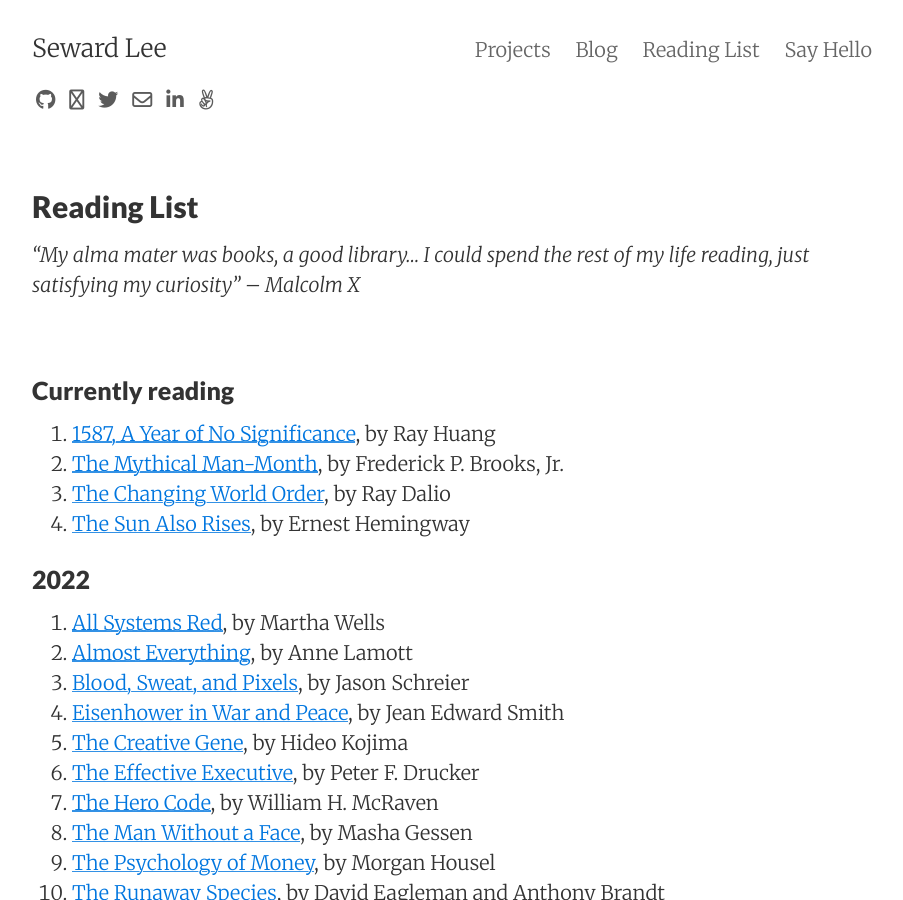
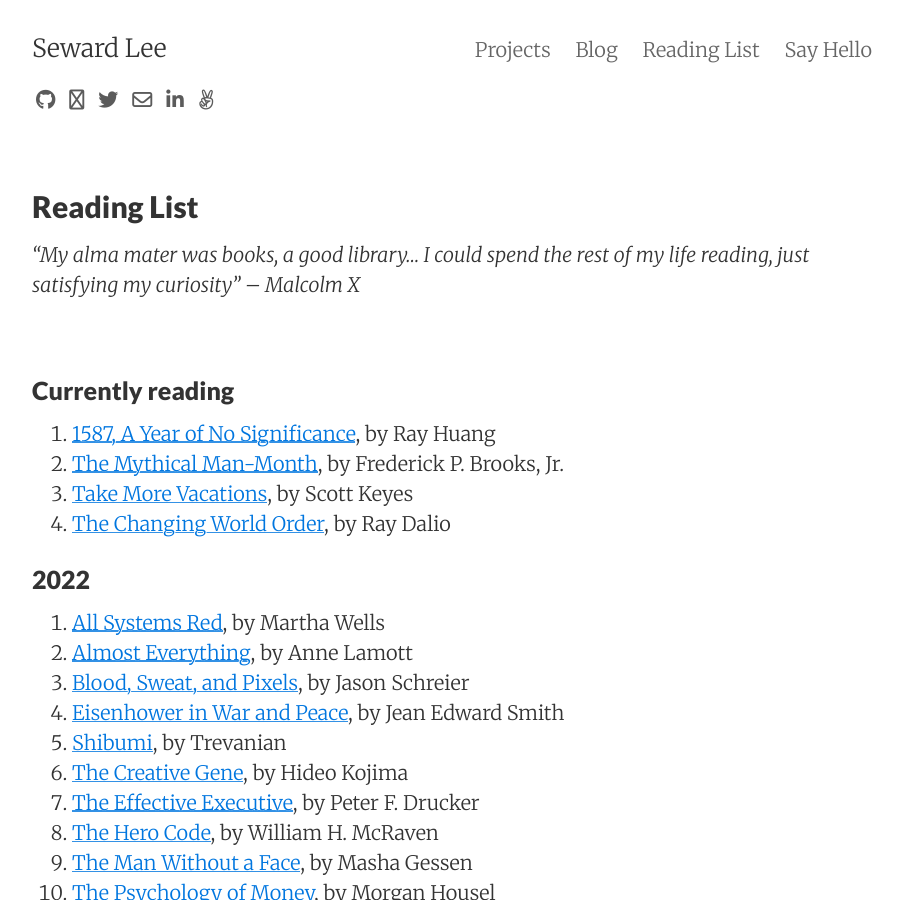
Before and after one commit to sewardlee337/sewardlee337.github.io, a Jekyll site: the page built from readinglist.md, in a window 1280 px wide and 900 px high. Shown: the whole window, without its empty margins (188-1091 px from the left). Built offline with Jekyll 4.4.1, drawn with Linux system fonts in a browser that asks for light colours; nearby versions of some CDN libraries.

Commit message:
update reading list

```diff
--- a/readinglist.md
+++ b/readinglist.md
@@ -14,8 +14,8 @@ _"My alma mater was books, a good library... I could spend the rest of my life r
 
 1. [1587, A Year of No Significance](https://amzn.to/34djZWU), by Ray Huang
 1. [The Mythical Man-Month](https://amzn.to/3hWJa3m), by Frederick P. Brooks, Jr.
+1. [Take More Vacations](https://amzn.to/3lovz6J), by Scott Keyes
 1. [The Changing World Order](https://amzn.to/38B3ohG), by Ray Dalio
-1. [The Sun Also Rises](https://amzn.to/3HMuoHL), by Ernest Hemingway
 
 
 ### 2022
@@ -24,6 +24,7 @@ _"My alma mater was books, a good library... I could spend the rest of my life r
 1. [Almost Everything](https://amzn.to/33ZdBmk), by Anne Lamott
 1. [Blood, Sweat, and Pixels](https://amzn.to/3s0hqQ4), by Jason Schreier
 1. [Eisenhower in War and Peace](https://amzn.to/3JtzeLm), by Jean Edward Smith
+1. [Shibumi](https://amzn.to/3yItrPf), by Trevanian
 1. [The Creative Gene](https://amzn.to/3w7CaY6), by Hideo Kojima
 1. [The Effective Executive](https://amzn.to/3qaVIId), by Peter F. Drucker
 1. [The Hero Code](https://amzn.to/3vMJU3v), by William H. McRaven
```
